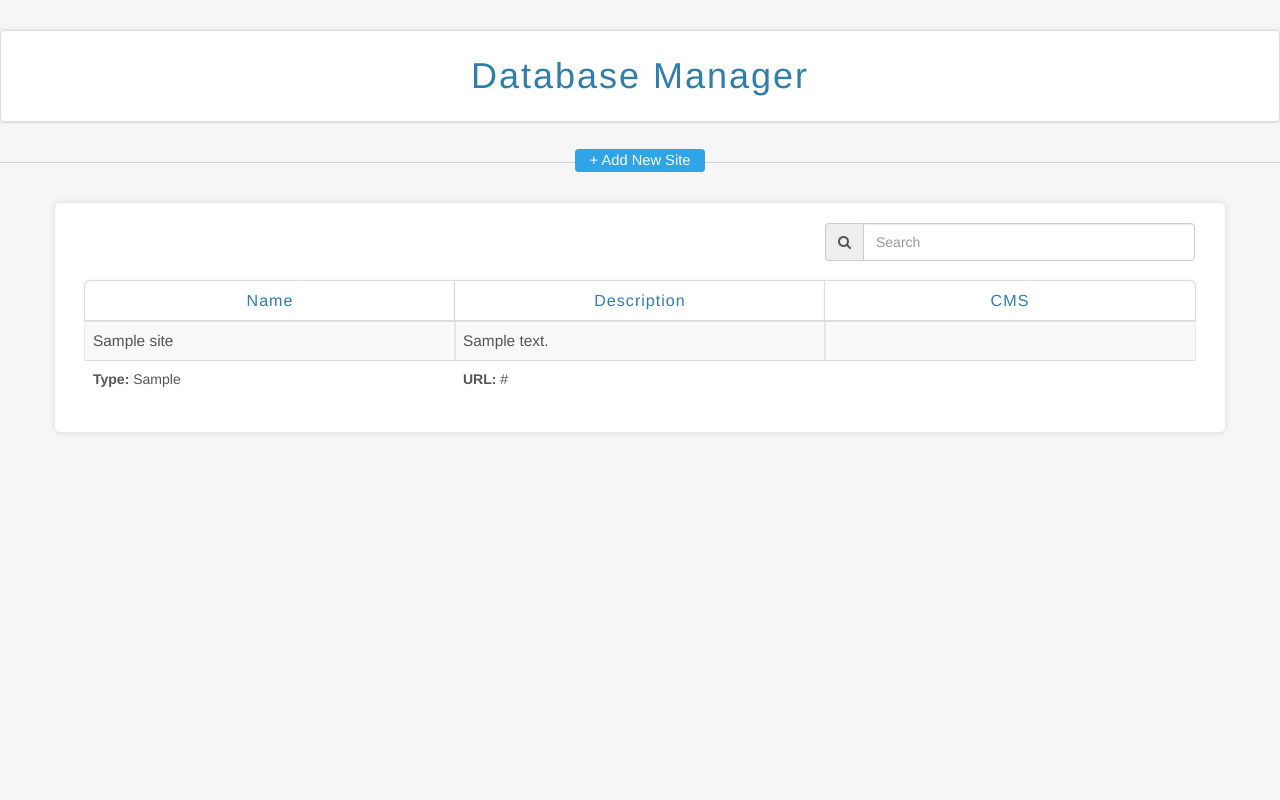
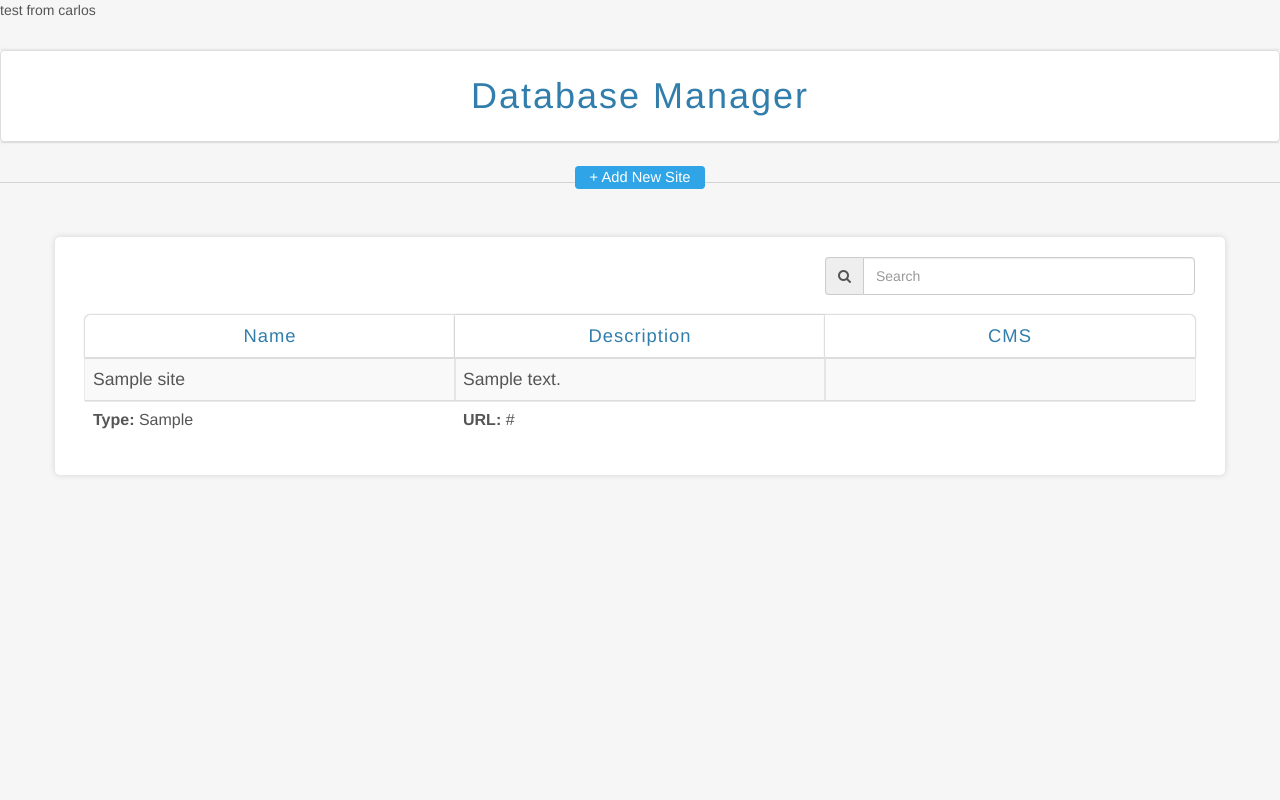
Before and after one commit to carlosmoreira/sites_management, a PHP site: page / in a window 1280 px wide. Run offline with PHP 8.4, Linux system fonts and the light colour scheme; tables that the repository leaves empty or names only in its code hold one stand-in row (values such as "Sample post"); some libraries are stand-ins or nearby versions.

Commit message:
Testing from carlos

```diff
--- a/index.php
+++ b/index.php
@@ -1,4 +1,5 @@
-  <?php
+test from carlos
+<?php
 require_once './php/login.php';
 
 $query="SELECT sites.id, sites.category, sites.description, sites.url, sites.name AS site_name, cms_types.name, cms_types.id AS cms_id
```
